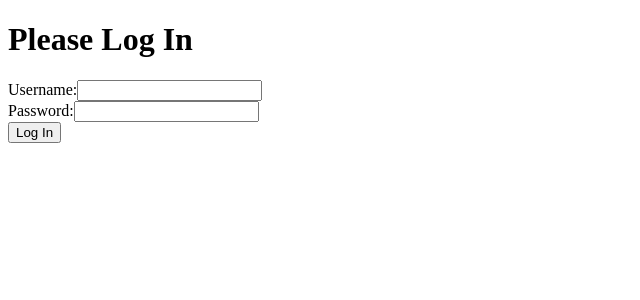
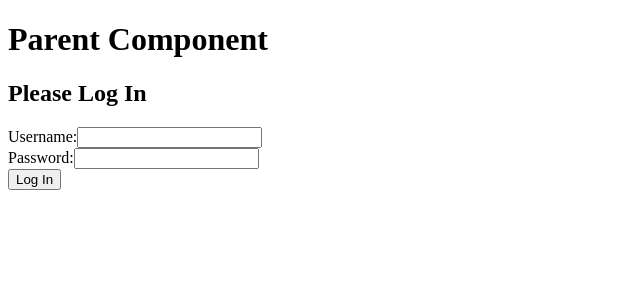
Before and after one commit to acciojob/lift-state-up-5-Bharat8087, a React app: page / in a window 1280 px wide. Shown: the top 300 px of the page, without its empty margins (0-640 px from the left). Built offline with nearby package versions, Linux system fonts and the light colour scheme.

Commit message:
Update App.js

```diff
--- a/src/App.js
+++ b/src/App.js
@@ -1,3 +1,4 @@
+
 import React, { useState } from 'react';
 import LoginForm from './LoginForm';
 
@@ -10,7 +11,8 @@ const App = () => {
 
   return (
     <div>
-      <h1>{isLoggedIn ? "Welcome Back!" : "Please Log In"}</h1>
+      <h1>Parent Component</h1>
+      <h2>{isLoggedIn ? "Welcome, User!" : "Please Log In"}</h2>
       <LoginForm isLoggedIn={isLoggedIn} onLogin={handleLogin} />
     </div>
   );
```
